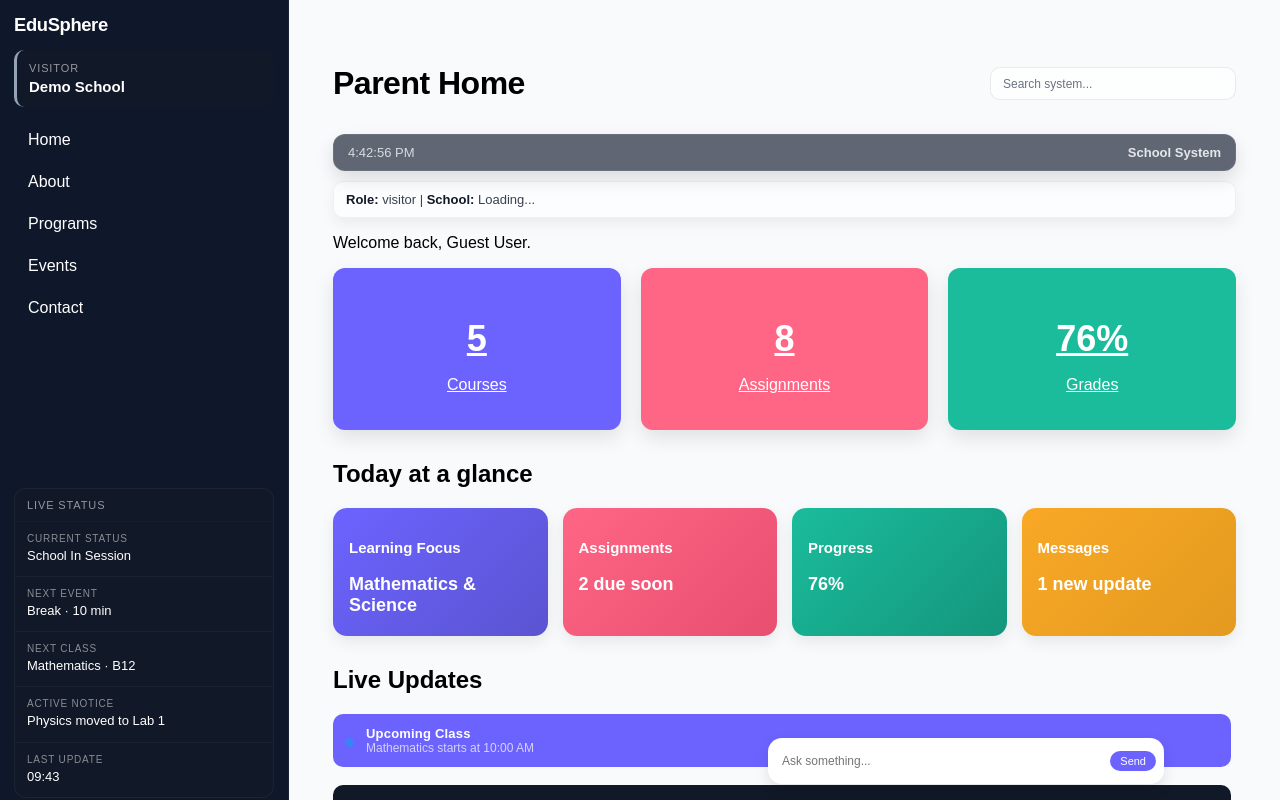
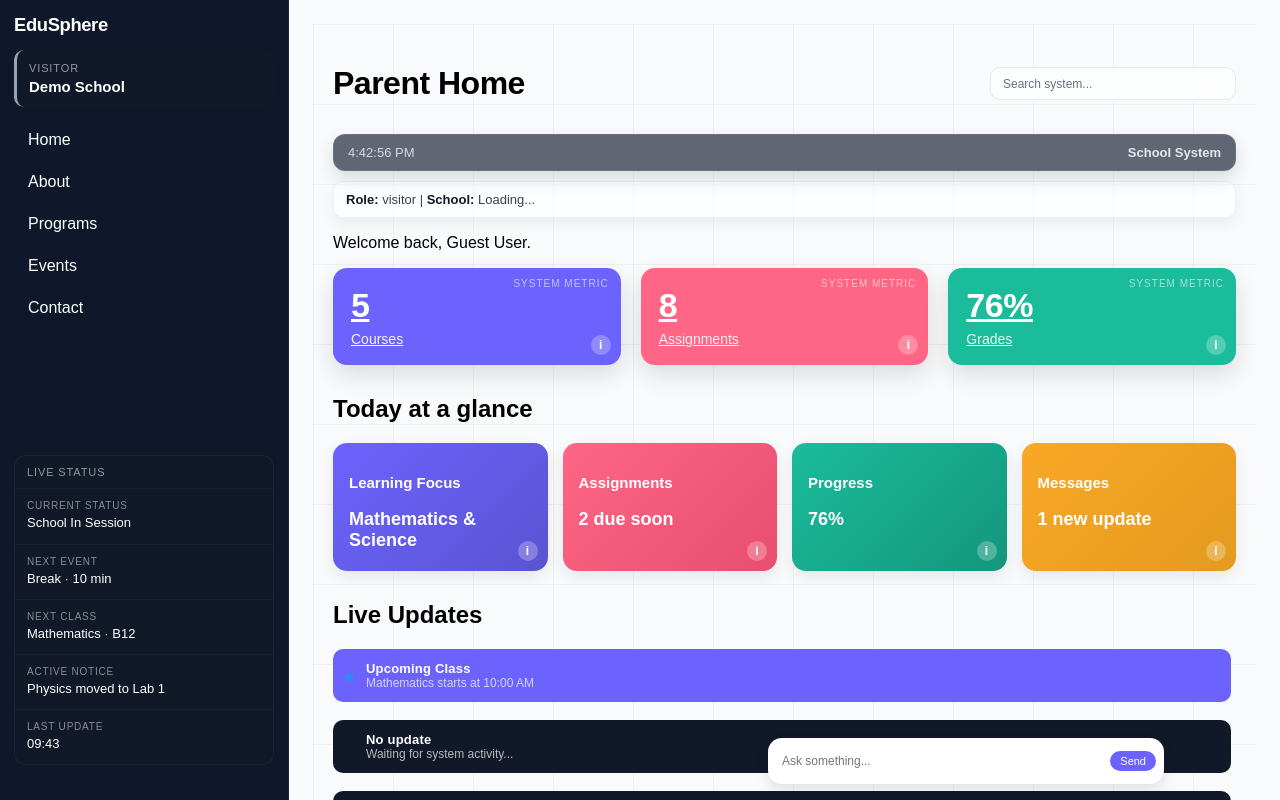
Before and after one commit to Amahle10/LMS-system, a React (Vite) app in the folder lms-learner-frontend/: page /dashboard in a window 1280 px wide. Shown: the top 800 px of the page. Built offline with nearby package versions, Linux system fonts and the light colour scheme.

Commit message:
add styles on homepage

```diff
--- a/lms-learner-frontend/src/pages/Dashboard.css
+++ b/lms-learner-frontend/src/pages/Dashboard.css
@@ -643,3 +643,171 @@
 
   z-index: 999;
 }
+
+.dashboard-card {
+  flex: 1;
+  min-width: 200px;
+  padding: 18px 18px;
+
+  border-radius: 14px;
+  color: #fff;
+
+  box-shadow: 0 10px 25px rgba(0, 0, 0, 0.12);
+
+  transition: transform 0.25s ease, box-shadow 0.25s ease;
+
+  cursor: pointer;
+
+  /* 👇 system feel upgrade */
+  display: flex;
+  flex-direction: column;
+  align-items: flex-start;
+  gap: 6px;
+
+  position: relative;
+  overflow: hidden;
+}
+
+/* subtle “data scan” line (like system UI) */
+.dashboard-card::after {
+  content: "";
+  position: absolute;
+  inset: 0;
+  background: linear-gradient(
+    120deg,
+    transparent 0%,
+    rgba(255,255,255,0.08) 40%,
+    transparent 70%
+  );
+  transform: translateX(-100%);
+  transition: transform 0.6s ease;
+}
+
+.dashboard-card:hover::after {
+  transform: translateX(100%);
+}
+
+.dashboard-card h2 {
+  font-size: 34px;
+  font-weight: 700;
+  margin: 0;
+  letter-spacing: -0.5px;
+}
+
+.dashboard-card p {
+  font-size: 14px;
+  font-weight: 500;
+  opacity: 0.9;
+  margin: 0;
+}
+
+/* 👇 NEW: subtle system label feel */
+.dashboard-card::before {
+  content: "SYSTEM METRIC";
+  font-size: 10px;
+  letter-spacing: 1px;
+  opacity: 0.6;
+
+  position: absolute;
+  top: 10px;
+  right: 12px;
+}
+
+
+.dashboard-card {
+  position: relative; /* IMPORTANT */
+}
+
+/* TOP RIGHT INFO BUTTON */
+.info-btn {
+  position: absolute;
+  bottom: 10px;
+  right: 10px;
+
+  width: 20px;
+  height: 20px;
+  border-radius: 50%;
+  border: none;
+
+  background: rgba(255, 255, 255, 0.25);
+  color: white;
+
+  font-size: 12px;
+  font-weight: bold;
+
+  cursor: pointer;
+
+  display: flex;
+  align-items: center;
+  justify-content: center;
+
+  transition: 0.2s ease;
+}
+
+.info-btn:hover {
+  background: rgba(255, 255, 255, 0.45);
+  transform: scale(1.05);
+}
+
+.dashboard-card,
+.today-card {
+  position: relative;
+}
+
+.info-btn {
+  position: absolute;
+  bottom: 10px;
+  right: 10px;
+
+  width: 20px;
+  height: 20px;
+
+  border-radius: 50%;
+  border: none;
+
+  background: rgba(255, 255, 255, 0.25);
+  color: white;
+
+  font-size: 12px;
+  font-weight: bold;
+
+  cursor: pointer;
+
+  display: flex;
+  align-items: center;
+  justify-content: center;
+
+  transition: 0.2s ease;
+}
+
+.info-btn:hover {
+  background: rgba(255, 255, 255, 0.45);
+  transform: scale(1.05);
+}
+
+.dashboard {
+  position: relative;
+  padding: 20px;
+  padding-bottom: 100px;
+
+  /* base background */
+  background: #f8fafc;
+  overflow: hidden;
+}
+
+.dashboard::before {
+  content: "";
+  position: absolute;
+  inset: 0;
+  pointer-events: none;
+  z-index: 0;
+
+  background-image:
+    /* vertical lines */
+    linear-gradient(to right, rgba(0,0,0,0.04) 1px, transparent 1px),
+
+    /* horizontal lines */
+    linear-gradient(to bottom, rgba(0,0,0,0.04) 1px, transparent 1px);
+
+  background-size: 80px 80px;
+}
--- a/lms-learner-frontend/src/pages/Dashboard.jsx
+++ b/lms-learner-frontend/src/pages/Dashboard.jsx
@@ -4,26 +4,10 @@ import { useAuth } from "../hooks/useAuth";
 import "./Dashboard.css";
 
 const liveMessagesPool = [
-  {
-    type: "info",
-    title: "Upcoming Class",
-    text: "Mathematics starts at 10:00 AM",
-  },
-  {
-    type: "update",
-    title: "New Assignment",
-    text: "Algebra Worksheet has been added",
-  },
-  {
-    type: "message",
-    title: "Teacher Feedback",
-    text: "Great progress this week",
-  },
-  {
-    type: "tip",
-    title: "Study Tip",
-    text: "10 minutes daily improves retention",
-  },
+  { type: "info", title: "Upcoming Class", text: "Mathematics starts at 10:00 AM" },
+  { type: "update", title: "New Assignment", text: "Algebra Worksheet has been added" },
+  { type: "message", title: "Teacher Feedback", text: "Great progress this week" },
+  { type: "tip", title: "Study Tip", text: "10 minutes daily improves retention" },
 ];
 
 const Dashboard = () => {
@@ -37,33 +21,106 @@ const Dashboard = () => {
 
   const cardsByRole = {
     admin: [
-      { title: "Users", count: 128, color: "#6C63FF", link: "/dashboard/users" },
-      { title: "Reports", count: 18, color: "#FF6584", link: "/dashboard/reports" },
-      { title: "Settings", count: "3", color: "#1ABC9C", link: "/dashboard/settings" },
+      {
+        title: "Users",
+        count: 128,
+        color: "#6C63FF",
+        link: "/dashboard/users",
+        description: "Manage all system users, roles, and permissions.",
+      },
+      {
+        title: "Reports",
+        count: 18,
+        color: "#FF6584",
+        link: "/dashboard/reports",
+        description: "View system analytics and performance reports.",
+      },
+      {
+        title: "Settings",
+        count: 3,
+        color: "#1ABC9C",
+        link: "/dashboard/settings",
+        description: "Configure system settings and preferences.",
+      },
     ],
+
     teacher: [
-      { title: "Classes", count: 6, color: "#6C63FF", link: "/dashboard/courses" },
-      { title: "Assignments", count: 14, color: "#FF6584", link: "/dashboard/assignments" },
-      { title: "Grades", count: "87%", color: "#1ABC9C", link: "/dashboard/grades" },
+      {
+        title: "Classes",
+        count: 6,
+        color: "#6C63FF",
+        link: "/dashboard/courses",
+        description: "Manage your active classes and schedules.",
+      },
+      {
+        title: "Assignments",
+        count: 14,
+        color: "#FF6584",
+        link: "/dashboard/assignments",
+        description: "Create and review student assignments.",
+      },
+      {
+        title: "Grades",
+        count: "87%",
+        color: "#1ABC9C",
+        link: "/dashboard/grades",
+        description: "Track student performance and grading.",
+      },
     ],
+
     student: [
-      { title: "Courses", count: 5, color: "#6C63FF", link: "/dashboard/courses" },
-      { title: "Assignments", count: 8, color: "#FF6584", link: "/dashboard/assignments" },
-      { title: "Grades", count: "76%", color: "#1ABC9C", link: "/dashboard/grades" },
+      {
+        title: "Courses",
+        count: 5,
+        color: "#6C63FF",
+        link: "/dashboard/courses",
+        description: "Access your enrolled learning courses.",
+      },
+      {
+        title: "Assignments",
+        count: 8,
+        color: "#FF6584",
+        link: "/dashboard/assignments",
+        description: "View and submit your assignments.",
+      },
+      {
+        title: "Grades",
+        count: "76%",
+        color: "#1ABC9C",
+        link: "/dashboard/grades",
+        description: "Check your academic progress.",
+      },
     ],
+
     parent: [
-      { title: "Children", count: 2, color: "#6C63FF", link: "/dashboard/courses" },
-      { title: "Attendance", count: "96%", color: "#FF6584", link: "/dashboard/calendar" },
-      { title: "Messages", count: 5, color: "#1ABC9C", link: "/dashboard/messages" },
+      {
+        title: "Children",
+        count: 2,
+        color: "#6C63FF",
+        link: "/dashboard/courses",
+        description: "Monitor your children’s academic activity.",
+      },
+      {
+        title: "Attendance",
+        count: "96%",
+        color: "#FF6584",
+        link: "/dashboard/calendar",
+        description: "Track attendance records.",
+      },
+      {
+        title: "Messages",
+        count: 5,
+        color: "#1ABC9C",
+        link: "/dashboard/messages",
+        description: "View school communication.",
+      },
     ],
   };
 
   const cards = cardsByRole[safeRole] || cardsByRole.student;
 
-  // LIVE FEED
   useEffect(() => {
     let index = 1;
-
     const interval = setInterval(() => {
       const next = liveMessagesPool[index % liveMessagesPool.length];
       index++;
@@ -73,7 +130,6 @@ const Dashboard = () => {
     return () => clearInterval(interval);
   }, []);
 
-  // LIVE CLOCK
   useEffect(() => {
     const timer = setInterval(() => setTime(new Date()), 1000);
     return () => clearInterval(timer);
@@ -84,13 +140,17 @@ const Dashboard = () => {
     setChat("");
   };
 
+  const showInfo = (e, text) => {
+    e.preventDefault();
+    e.stopPropagation();
+    window.alert(text || "No description available.");
+  };
+
   return (
     <div className="dashboard">
 
       {/* HEADER */}
       <div className="dashboard-header">
-
-        {/* TOP BAR */}
         <div className="header-top">
           <h1>
             {safeRole === "admin"
@@ -110,7 +170,6 @@ const Dashboard = () => {
           />
         </div>
 
-        {/* SYSTEM STRIP */}
         <div className="system-strip">
           <div>{time.toLocaleTimeString()}</div>
           <div>{school || "School System"}</div>
@@ -135,6 +194,13 @@ const Dashboard = () => {
           >
             <h2>{card.count}</h2>
             <p>{card.title}</p>
+
+            <button
+              className="info-btn"
+              onClick={(e) => showInfo(e, card.description)}
+            >
+              i
+            </button>
           </Link>
         ))}
       </div>
@@ -144,25 +210,55 @@ const Dashboard = () => {
         <h2>Today at a glance</h2>
 
         <div className="today-grid">
+
           <div className="today-card blue">
             <h3>Learning Focus</h3>
             <p>Mathematics & Science</p>
+            <button className="info-btn"
+              onClick={(e) =>
+                showInfo(e, "Your current learning focus areas based on curriculum plan.")
+              }
+            >
+              i
+            </button>
           </div>
 
           <div className="today-card pink">
             <h3>Assignments</h3>
             <p>2 due soon</p>
+            <button className="info-btn"
+              onClick={(e) =>
+                showInfo(e, "Assignments due soon that need attention.")
+              }
+            >
+              i
+            </button>
           </div>
 
           <div className="today-card green">
             <h3>Progress</h3>
             <p>76%</p>
+            <button className="info-btn"
+              onClick={(e) =>
+                showInfo(e, "Your academic performance overview.")
+              }
+            >
+              i
+            </button>
           </div>
 
           <div className="today-card yellow">
             <h3>Messages</h3>
             <p>1 new update</p>
+            <button className="info-btn"
+              onClick={(e) =>
+                showInfo(e, "Latest school messages and notifications.")
+              }
+            >
+              i
+            </button>
           </div>
+
         </div>
       </section>
 
@@ -170,7 +266,7 @@ const Dashboard = () => {
       <section className="live-feed">
         <h2>Live Updates</h2>
 
-        <div className="feed-container fixed-feed">
+        <div className="feed-container">
           {Array.from({ length: 4 }).map((_, i) => {
             const item = feed[i];
 
```
